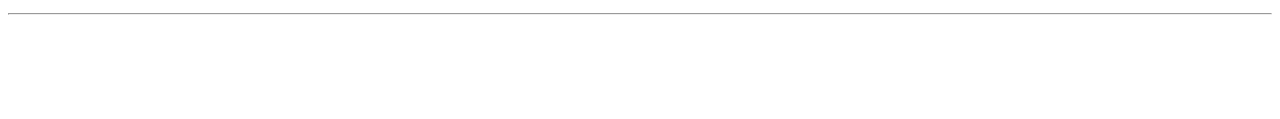
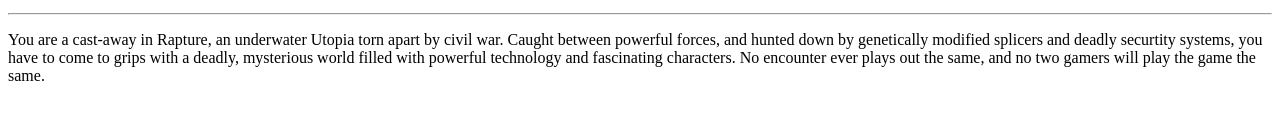
Before and after one commit to malo0140/activity-css, a plain HTML site: page index.html in a window 1280 px wide. Shown: the part 439-558 px from the top of the page. Drawn offline with Linux system fonts and the light colour scheme.

Commit message:
paragraph 2

```diff
--- a/index.html
+++ b/index.html
@@ -15,7 +15,7 @@
 
 <hr>
 
-
+<p>You are a cast-away in Rapture, an underwater Utopia torn apart by civil war. Caught between powerful forces, and hunted down by genetically modified <eme>splicers</eme> and deadly securtity systems, you have to come to grips with a deadly, mysterious world filled with powerful technology and fascinating characters. No encounter ever plays out the same, and no two gamers will play the game the same.</p>
 
 
 
```
